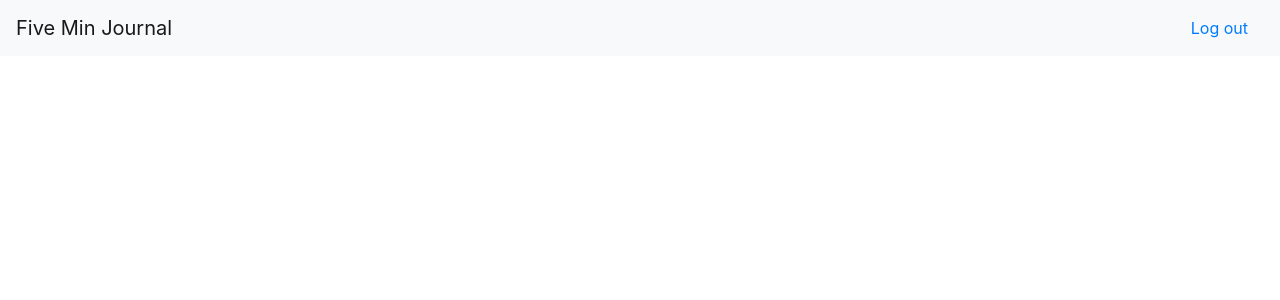
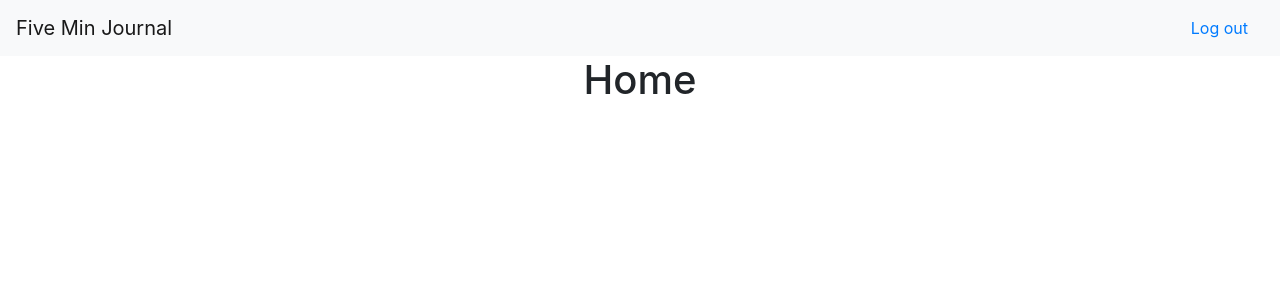
Before and after one commit to sukruthmk/5-min-journal, a React (Create React App) app in the folder frontend/: page / in a window 1280 px wide. Shown: the top 300 px of the page. Built offline with nearby package versions, Linux system fonts and the light colour scheme.

Commit message:
Created journal component

```diff
--- a/frontend/src/App.js
+++ b/frontend/src/App.js
@@ -2,6 +2,7 @@ import React from "react";
 import { BrowserRouter as Router, Link, Route, Switch } from "react-router-dom";
 import "./App.css";
 
+import CreateJournal from "./components/CreateJournal";
 import Home from "./components/Home";
 import NavBar from "./common/NavBar";
 
--- /dev/null
+++ b/frontend/src/components/CreateJournal/CreateJournal.js
@@ -0,0 +1,9 @@
+// @flow
+
+import * as React from "react";
+
+const CreateJournal = (): React.Node => {
+  return <div></div>;
+};
+
+export default CreateJournal;
--- /dev/null
+++ b/frontend/src/components/CreateJournal/index.js
@@ -0,0 +1,3 @@
+import CreateJournal from "./CreateJournal";
+
+export default CreateJournal;
--- a/frontend/src/components/Home/Home.js
+++ b/frontend/src/components/Home/Home.js
@@ -2,7 +2,11 @@
 import * as React from "react";
 
 const Home = (): React.Node => {
-  return <></>;
+  return (
+    <div>
+      <h1 align="center"> Home </h1>
+    </div>
+  );
 };
 
 export default Home;
```
